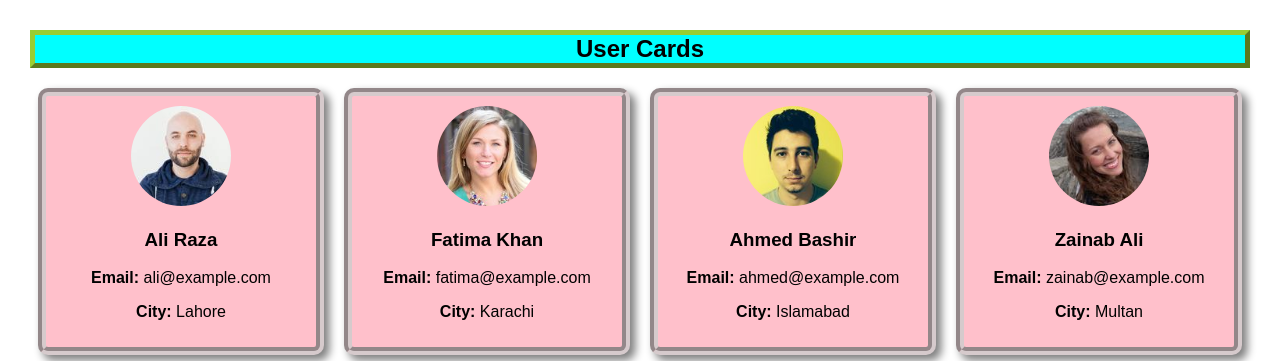
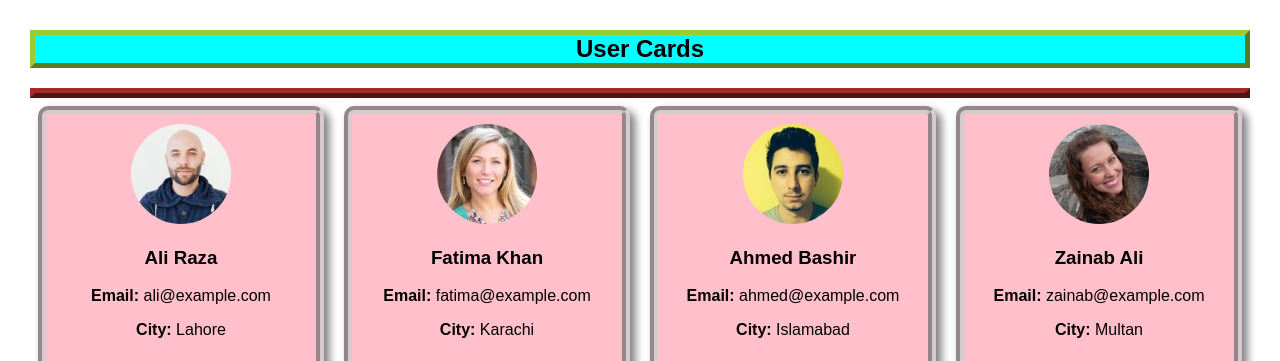
Before and after one commit to milyas1264/JS-Card-by-Api, a plain HTML site: page ApiCard.html in a window 1280 px wide. Shown: the top 361 px of the page. Drawn offline with Linux system fonts and the light colour scheme.

Commit message:
add style to hr tag

```diff
--- a/ApiCard.html
+++ b/ApiCard.html
@@ -4,11 +4,12 @@
   <title>Simple Object Cards</title>
   <style>
     h2{background-color: aqua; border: 5px outset yellowgreen;}
+    hr{border: 5px outset brown;}
   </style>
 </head>
 <body style="font-family: sans-serif; text-align: center; margin: 30px;">
 
-  <h2>User Cards</h2>
+  <h2>User Cards</h2><hr>
   <div id="cardContainer" style="display: flex; flex-wrap: wrap; justify-content: center; gap: 20px;"></div>
 
   <script src="script.js"></script>
```
